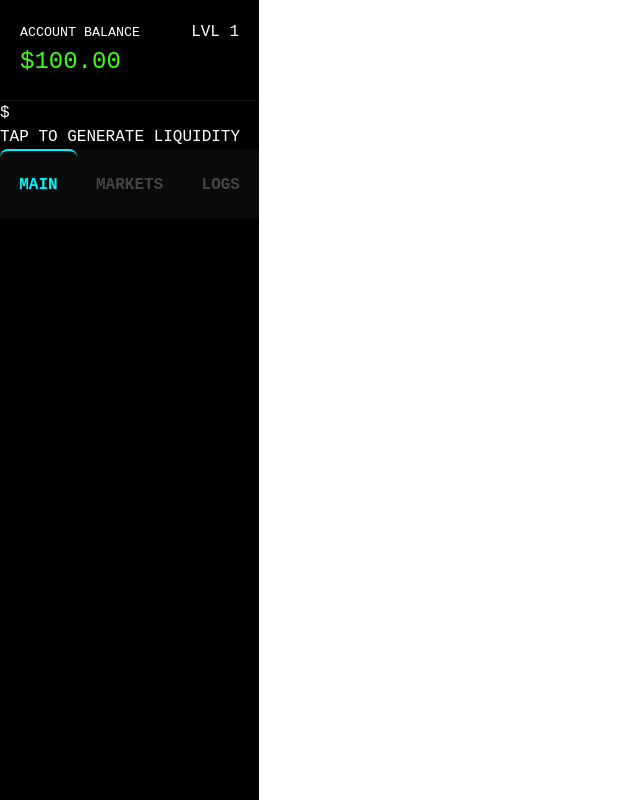
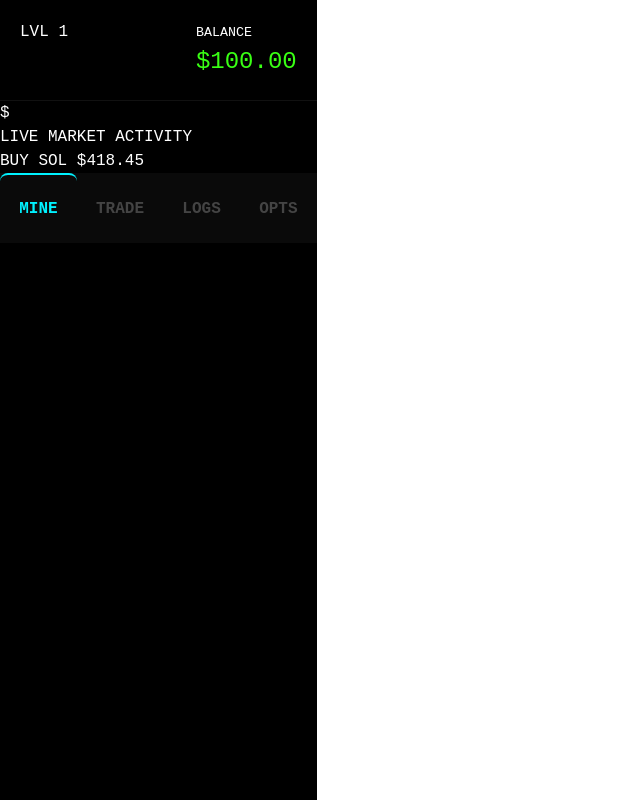
Before and after one commit to katyakuznezc-cmd/treidgame, a React (Vite) app: page / in a window 1280 px wide. Shown: the whole page, without its empty margins (0-640 px from the left). Built offline with nearby package versions, Linux system fonts and the light colour scheme.

Commit message:
Update App.jsx

```diff
--- a/src/App.jsx
+++ b/src/App.jsx
@@ -21,24 +21,38 @@ export default function App() {
   const [activePositions, setActivePositions] = useState({});
   const [signal, setSignal] = useState(null);
   const [history, setHistory] = useState([]);
+  const [liveFeed, setLiveFeed] = useState([]);
   const [toast, setToast] = useState(null);
-  const [tradeCount, setTradeCount] = useState(0); // Счетчик для контроля винрейта
+  const [tradeCount, setTradeCount] = useState(0);
+  const [tapAnims, setTapAnims] = useState([]);
 
   const lvl = Math.floor(Math.sqrt(xp / 150)) + 1;
   const sndAlert = useRef(new Audio('https://assets.mixkit.co/active_storage/sfx/2358/2358-preview.mp3'));
+  const sndTap = useRef(new Audio('https://assets.mixkit.co/active_storage/sfx/2571/2571-preview.mp3'));
 
   useEffect(() => {
     localStorage.setItem('k_bal', balance);
     localStorage.setItem('k_xp', xp);
   }, [balance, xp]);
 
-  // Уведомления (Toasts)
+  // Уведомления
   const showToast = (msg, type) => {
     setToast({ msg, type });
-    setTimeout(() => setToast(null), 3000);
+    setTimeout(() => setToast(null), 2500);
   };
 
-  // Генератор сигналов
+  // Живая лента трафика
+  useEffect(() => {
+    const itv = setInterval(() => {
+      const coin = COINS[Math.floor(Math.random() * COINS.length)].id;
+      const type = Math.random() > 0.5 ? 'BUY' : 'SELL';
+      const amt = (Math.random() * 500).toFixed(2);
+      setLiveFeed(prev => [{ id: Date.now(), text: `${type} ${coin} $${amt}`, type }, ...prev.slice(0, 4)]);
+    }, 4000);
+    return () => clearInterval(itv);
+  }, []);
+
+  // Арбитражный Сигнал
   useEffect(() => {
     const triggerSignal = () => {
       const avail = COINS.filter(c => c.lvl <= lvl);
@@ -49,8 +63,7 @@ export default function App() {
 
       setSignal({
         coin: coin.id, buyDex: d1.name, sellDexId: d2.id, sellDexName: d2.name,
-        bonus: (Math.random() * 10 + 5).toFixed(1),
-        id: Date.now() // Уникальный ID сигнала
+        bonus: (Math.random() * 10 + 5).toFixed(1), id: Date.now()
       });
       sndAlert.current.play().catch(() => {});
     };
@@ -59,34 +72,37 @@ export default function App() {
     return () => clearInterval(itv);
   }, [lvl]);
 
+  const handleTap = (e) => {
+    setBalance(b => b + 0.1);
+    setXp(x => x + 1);
+    sndTap.current.currentTime = 0;
+    sndTap.current.play().catch(() => {});
+    const id = Date.now();
+    setTapAnims(p => [...p, { id, x: e.clientX || e.touches[0].clientX, y: e.clientY || e.touches[0].clientY }]);
+    setTimeout(() => setTapAnims(p => p.filter(a => a.id !== id)), 800);
+  };
+
   const openTrade = (coinId) => {
-    const amt = 10; // Фикс ставка для примера
-    if (amt > balance) return;
-    setBalance(b => b - amt);
-    setActivePositions(p => ({
-      ...p,
-      [coinId]: { amt, start: Date.now(), dex: selectedDex, signalId: signal?.id }
-    }));
+    if (10 > balance) return;
+    setBalance(b => b - 10);
+    setActivePositions(p => ({ ...p, [coinId]: { amt: 10, start: Date.now(), dex: selectedDex, signalId: signal?.id } }));
     showToast(`OPENED ${coinId} POSITION`, 'info');
   };
 
   const closeTrade = (coinId) => {
     const p = activePositions[coinId];
-
-    // ЛОГИКА ВИНРЕЙТА (1-2 минуса на 5 сделок)
     const currentTradeNum = tradeCount + 1;
     setTradeCount(currentTradeNum >= 5 ? 0 : currentTradeNum);
 
-    // Условие победы: правильный DEX + правильный сигнал + фактор удачи (винрейт)
-    const isCorrectSignal = signal && p.signalId === signal.id && signal.sellDexId === selectedDex;
-    const isFakeMarketMove = currentTradeNum === 3 || currentTradeNum === 5; // Имитация просадки на 3-й и 5-й сделке
+    const isCorrect = signal && p.signalId === signal.id && signal.sellDexId === selectedDex;
+    // Логика: 3-я и 5-я сделка всегда минус (1-2 минуса из 5)
+    const isWin = isCorrect && currentTradeNum !== 3 && currentTradeNum !== 5;
 
-    const isWin = isCorrectSignal && !isFakeMarketMove;
     const pnlPerc = isWin ? parseFloat(signal.bonus) : -(Math.random() * 15 + 10);
-    const profit = (p.amt * (pnlPerc / 100)) * 10; // Добавил плечо x10 скрыто
+    const profit = (p.amt * (pnlPerc * 10) / 100); // Скрытое плечо x10
 
     setBalance(b => b + p.amt + profit);
-    setXp(x => x + 40);
+    setXp(x => x + 50);
     setHistory(h => [{ coin: coinId, pnl: profit, win: isWin }, ...h.slice(0, 10)]);
     setActivePositions(prev => { const n = {...prev}; delete n[coinId]; return n; });
 
@@ -95,52 +111,78 @@ export default function App() {
 
   return (
     <div className="app-neon">
-      {/* Анимация уведомлений */}
+      {tapAnims.map(a => <div key={a.id} className="tap-dollar" style={{left:a.x, top:a.y}}>$</div>)}
       {toast && <div className={`n-toast ${toast.type}`}>{toast.msg}</div>}
 
       <header className="n-header">
-        <div className="n-bal-box">
-          <small>ACCOUNT BALANCE</small>
+        <div className="n-stats">
+          <div className="n-lvl">LVL {lvl}</div>
+          <div className="n-xp-w"><div className="n-xp-f" style={{width: `${(xp % 150)/1.5}%`}}></div></div>
+        </div>
+        <div className="n-balance">
+          <small>BALANCE</small>
           <div className="n-money">${balance.toFixed(2)}</div>
         </div>
-        <div className="n-lvl-badge">LVL {lvl}</div>
       </header>
 
-      <main className="n-main">
+      <main className="n-viewport">
+        {tab === 'mining' && (
+          <div className="n-mining-view">
+            <div className="n-sphere" onClick={handleTap}>$</div>
+            <div className="n-live-feed">
+              <div className="n-feed-title">LIVE MARKET ACTIVITY</div>
+              {liveFeed.map(f => (
+                <div key={f.id} className={`n-feed-item ${f.type.toLowerCase()}`}>{f.text}</div>
+              ))}
+            </div>
+          </div>
+        )}
+
         {tab === 'trade' && (
-          <div className="n-trade-area">
+          <div className="n-trade-view">
             {signal && (
-              <div className="n-sig-card">
-                <div className="n-sig-timer"></div>
-                <div className="n-sig-content">
+              <div className="n-signal-box">
+                <div className="n-sig-header">⚡ ARBITRAGE SIGNAL</div>
+                <div className="n-sig-body">
                   <span className="n-tag buy">BUY</span> <b>{signal.coin}</b> @ {signal.buyDex} <br/>
-                  <span className="n-tag sell">SELL</span> @ {signal.sellDexName} <span className="n-win-tag">+{signal.bonus}%</span>
+                  <span className="n-tag sell">SELL</span> @ <b>{signal.sellDexName}</b> <span className="n-sig-win">+{signal.bonus}%</span>
                 </div>
+                <div className="n-sig-progress"></div>
               </div>
             )}
 
             {!selectedDex ? (
-              <div className="n-dex-list">
+              <div className="n-dex-grid">
                 {EXCHANGES.map(d => (
-                  <div key={d.id} className="n-dex-item" onClick={() => setSelectedDex(d.id)} style={{borderLeftColor: d.color}}>
-                    {d.name} <span>MARKET LIVE</span>
+                  <div key={d.id} className="n-dex-card" onClick={() => setSelectedDex(d.id)} style={{'--c': d.color}}>
+                    <span className="n-dex-n">{d.name}</span>
+                    <div className="n-dex-meta">
+                      {Object.values(activePositions).some(p => p.dex === d.id) && <div className="n-dot"></div>}
+                      <span>MARKET ACTIVE</span>
+                    </div>
                   </div>
                 ))}
               </div>
             ) : (
               <div className="n-terminal">
-                <button className="n-back" onClick={() => setSelectedDex(null)}>← TERMINAL EXIT</button>
-                <div className="n-pairs">
+                <div className="n-term-head">
+                  <button onClick={() => setSelectedDex(null)} className="n-back-btn">← EXIT</button>
+                  <span className="n-term-name">{selectedDex.toUpperCase()} TERMINAL</span>
+                </div>
+                <div className="n-pair-list">
                   {COINS.map(c => {
                     const p = activePositions[c.id];
                     return (
-                      <div key={c.id} className="n-pair-row">
-                        <div><b>{c.id}/USDT</b></div>
+                      <div key={c.id} className={`n-pair-row ${p ? 'active' : ''}`}>
+                        <div className="n-p-info">
+                          <b>{c.id}/USDT</b>
+                          {p && <span className="n-p-timer">LIQ IN: {120 - Math.floor((Date.now()-p.start)/1000)}s</span>}
+                        </div>
                         {c.lvl <= lvl ? (
-                          <button className={`n-trade-btn ${p ? 'close' : 'buy'}`} onClick={() => p ? closeTrade(c.id) : openTrade(c.id)}>
-                            {p ? 'CLOSE POS' : 'OPEN POS'}
+                          <button className={`n-p-btn ${p ? 'close' : 'buy'}`} onClick={() => p ? closeTrade(c.id) : openTrade(c.id)}>
+                            {p ? 'CLOSE' : 'BUY'}
                           </button>
-                        ) : <div className="n-locked">LOCKED</div>}
+                        ) : <div className="n-p-lock">LVL {c.lvl}</div>}
                       </div>
                     );
                   })}
@@ -150,29 +192,33 @@ export default function App() {
           </div>
         )}
 
-        {tab === 'mining' && (
-          <div className="n-mining-center">
-            <div className="n-main-btn" onClick={() => setBalance(b => b + 0.1)}>$</div>
-            <div className="n-hint">TAP TO GENERATE LIQUIDITY</div>
+        {tab === 'awards' && (
+          <div className="n-awards-view">
+            <h2 className="n-title">HISTORY</h2>
+            <div className="n-log-list">
+              {history.map((h, i) => (
+                <div key={i} className={`n-log-item ${h.win ? 'win' : 'loss'}`}>
+                  {h.coin} <span>{h.win ? '+' : ''}{h.pnl.toFixed(2)}$</span>
+                </div>
+              ))}
+            </div>
           </div>
         )}
 
-        {tab === 'awards' && (
-          <div className="n-history">
-            <h3>TRADE LOGS</h3>
-            {history.map((h, i) => (
-              <div key={i} className={`n-hist-item ${h.win ? 'win' : 'loss'}`}>
-                {h.coin} <span>{h.win ? '+' : ''}${h.pnl.toFixed(2)}</span>
-              </div>
-            ))}
+        {tab === 'settings' && (
+          <div className="n-settings-view">
+             <h2 className="n-title">OPTIONS</h2>
+             <div className="n-set-row"><span>CREATORS</span> <a href="https://t.me/kriptoalians" target="_blank">@kriptoalians</a></div>
+             <div className="n-set-row"><span>SOUND</span> <button>ON</button></div>
           </div>
         )}
       </main>
 
       <nav className="n-nav">
-        <button onClick={() => setTab('mining')} className={tab === 'mining' ? 'active' : ''}>MAIN</button>
-        <button onClick={() => setTab('trade')} className={tab === 'trade' ? 'active' : ''}>MARKETS</button>
+        <button onClick={() => setTab('mining')} className={tab === 'mining' ? 'active' : ''}>MINE</button>
+        <button onClick={() => setTab('trade')} className={tab === 'trade' ? 'active' : ''}>TRADE</button>
         <button onClick={() => setTab('awards')} className={tab === 'awards' ? 'active' : ''}>LOGS</button>
+        <button onClick={() => setTab('settings')} className={tab === 'settings' ? 'active' : ''}>OPTS</button>
       </nav>
     </div>
   );
```
